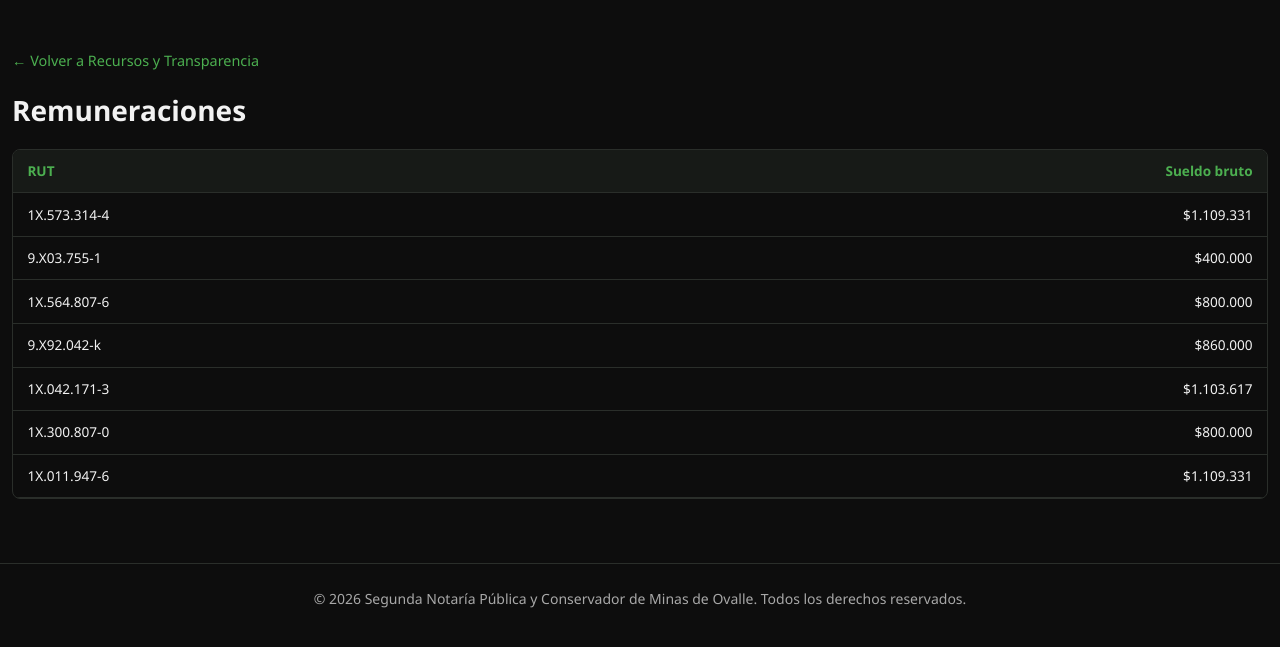
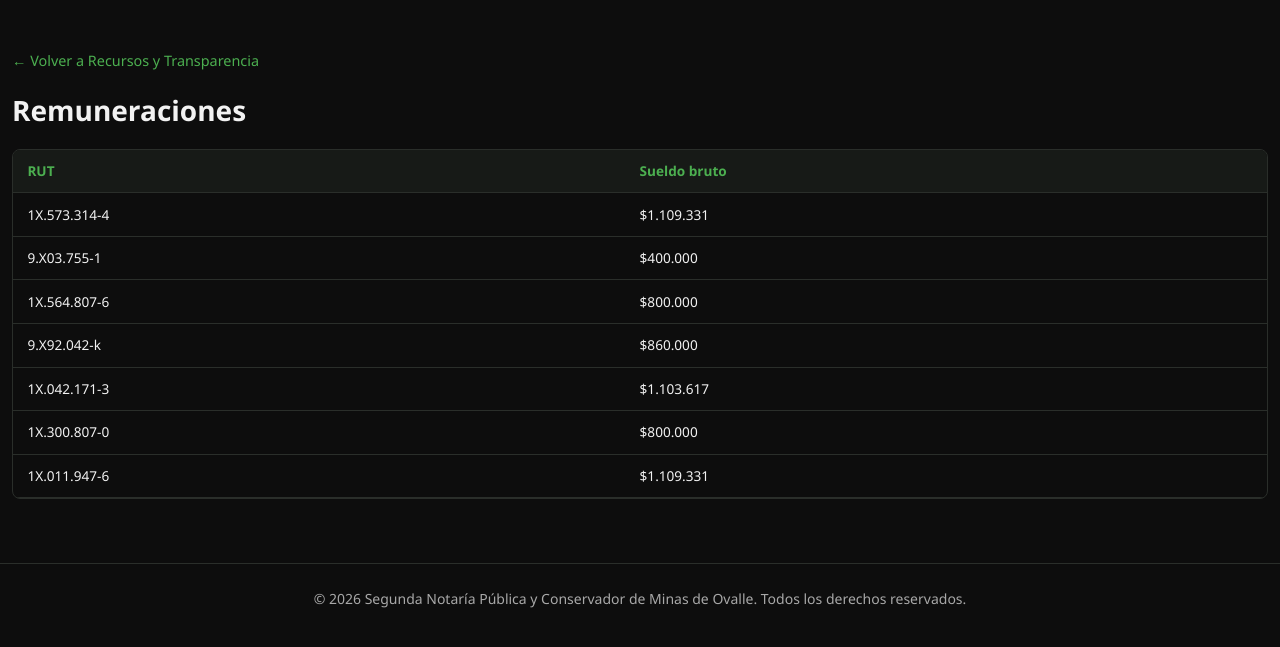
Before and after one commit to alvcab/notariacabrera-web, a PHP site: page /remuneraciones.html in a window 1280 px wide. Shown: the part 71-718 px from the top of the page. Run offline with PHP 8.4, Linux system fonts and the light colour scheme.

Commit message:
Revertir alineación de sueldo bruto a la izquierda

```diff
--- a/css/registro.css
+++ b/css/registro.css
@@ -122,11 +122,6 @@
   white-space: normal;
 }
 
-.registro-table td.col-monto,
-.registro-table th.col-monto {
-  text-align: right;
-}
-
 .registro-table tbody tr:hover {
   background-color: var(--bg-alt);
 }
--- a/remuneraciones.html
+++ b/remuneraciones.html
@@ -29,37 +29,37 @@
         <thead>
           <tr>
             <th>RUT</th>
-            <th class="col-monto">Sueldo bruto</th>
+            <th>Sueldo bruto</th>
           </tr>
         </thead>
         <tbody>
           <tr>
             <td>1X.573.314-4</td>
-            <td class="col-monto">$1.109.331</td>
+            <td>$1.109.331</td>
           </tr>
           <tr>
             <td>9.X03.755-1</td>
-            <td class="col-monto">$400.000</td>
+            <td>$400.000</td>
           </tr>
           <tr>
             <td>1X.564.807-6</td>
-            <td class="col-monto">$800.000</td>
+            <td>$800.000</td>
           </tr>
           <tr>
             <td>9.X92.042-k</td>
-            <td class="col-monto">$860.000</td>
+            <td>$860.000</td>
           </tr>
           <tr>
             <td>1X.042.171-3</td>
-            <td class="col-monto">$1.103.617</td>
+            <td>$1.103.617</td>
           </tr>
           <tr>
             <td>1X.300.807-0</td>
-            <td class="col-monto">$800.000</td>
+            <td>$800.000</td>
           </tr>
           <tr>
             <td>1X.011.947-6</td>
-            <td class="col-monto">$1.109.331</td>
+            <td>$1.109.331</td>
           </tr>
         </tbody>
       </table>
```
